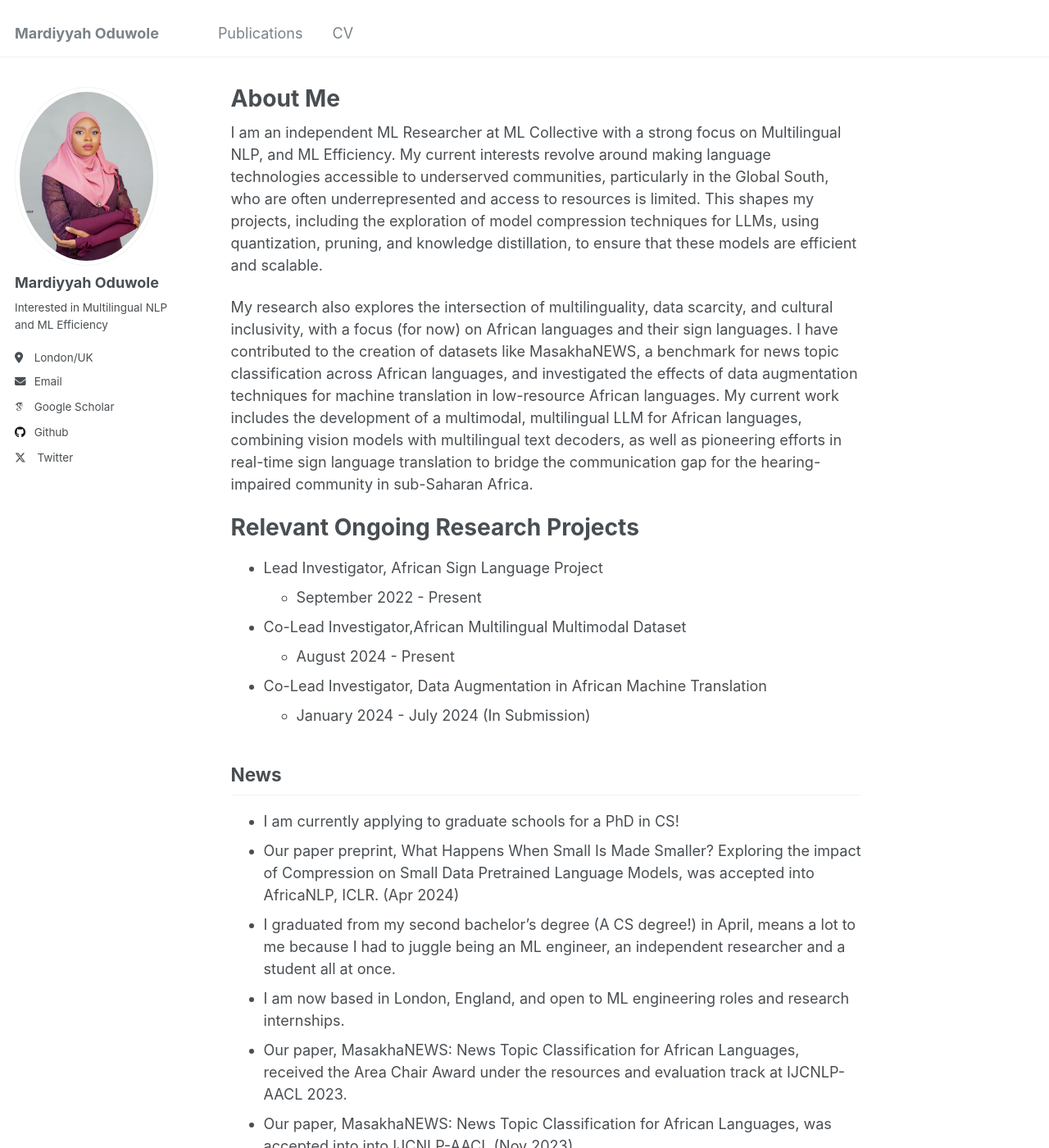
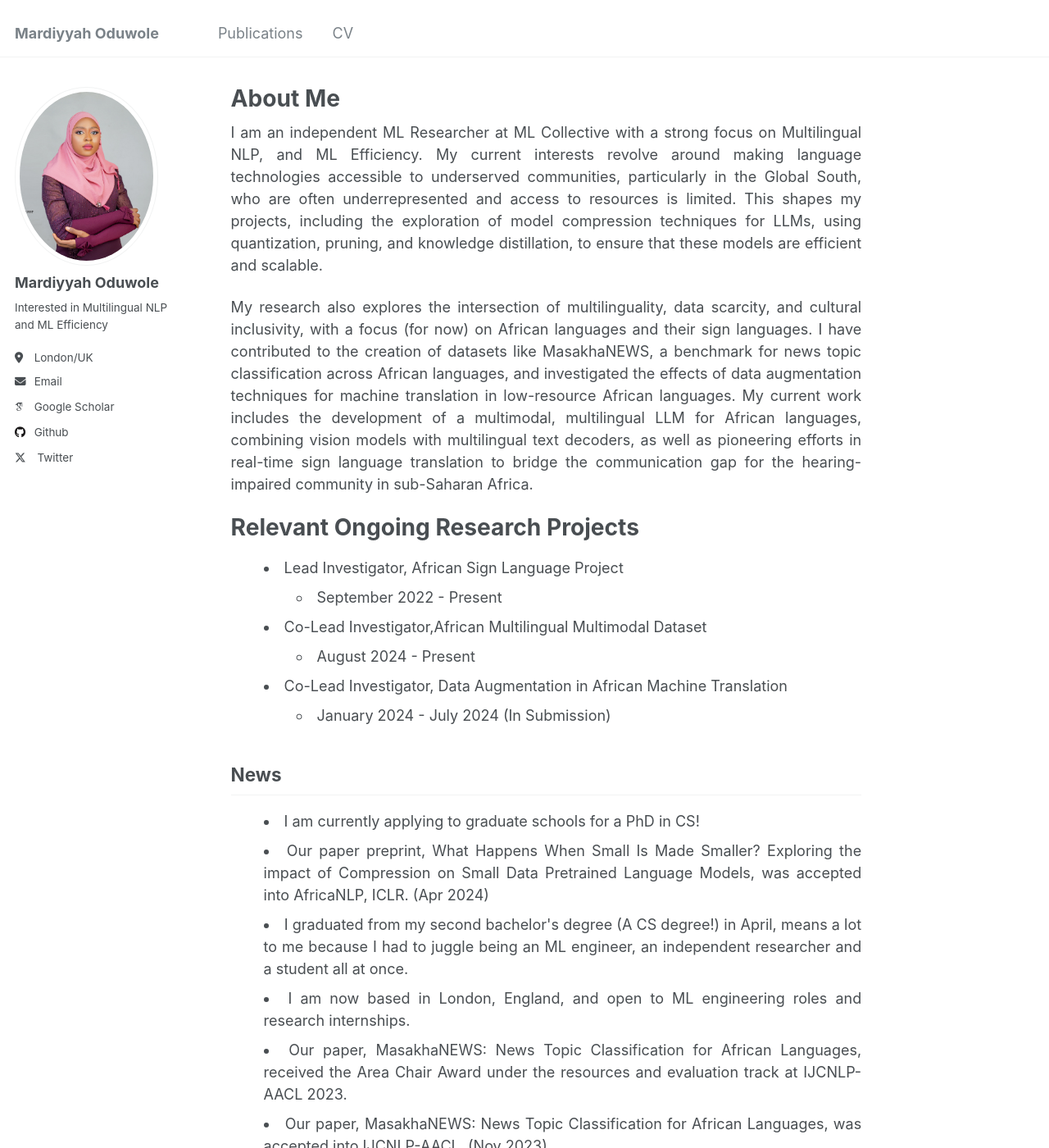
Before and after one commit to hemhemoh/mardiyyahoduwole.github.io, a Jekyll site: the page built from _pages/about.md, in a window 1280 px wide and 1400 px high. Shown: the whole window at 82% size. Built offline with Jekyll 4.4.1, drawn with Linux system fonts in a browser that asks for light colours; some web fonts are replaced; some of the changed text lies outside the part shown.

Commit message:
more changes

```diff
--- a/_pages/about.md
+++ b/_pages/about.md
@@ -6,10 +6,13 @@ author_profile: true
 redirect_from:
   - /about/
   - /about.html
+
+
 ---
-I am an independent ML Researcher at ML Collective with a strong focus on Multilingual NLP, and ML Efficiency. My current interests revolve around making language technologies accessible to underserved communities, particularly in the Global South, who are often underrepresented and access to resources is limited. This shapes my projects, including the exploration of model compression techniques for LLMs, using quantization, pruning, and knowledge distillation, to ensure that these models are efficient and scalable.
+<p align="justify"> I am an independent ML Researcher at ML Collective with a strong focus on Multilingual NLP, and ML Efficiency. My current interests revolve around making language technologies accessible to underserved communities, particularly in the Global South, who are often underrepresented and access to resources is limited. This shapes my projects, including the exploration of model compression techniques for LLMs, using quantization, pruning, and knowledge distillation, to ensure that these models are efficient and scalable. </p>
 
-My research also explores the intersection of multilinguality, data scarcity, and cultural inclusivity, with a focus (for now) on African languages and their sign languages. I have contributed to the creation of datasets like MasakhaNEWS, a benchmark for news topic classification across African languages, and investigated the effects of data augmentation techniques for machine translation in low-resource African languages. My current work includes the development of a multimodal, multilingual LLM for African languages, combining vision models with multilingual text decoders, as well as pioneering efforts in real-time sign language translation to bridge the communication gap for the hearing-impaired community in sub-Saharan Africa.
+<p align="justify"> My research also explores the intersection of multilinguality, data scarcity, and cultural inclusivity, with a focus (for now) on African languages and their sign languages. I have contributed to the creation of datasets like MasakhaNEWS, a benchmark for news topic classification across African languages, and investigated the effects of data augmentation techniques for machine translation in low-resource African languages. My current work includes the development of a multimodal, multilingual LLM for African languages, combining vision models with multilingual text decoders, as well as pioneering efforts in real-time sign language translation to bridge the communication gap for the hearing-impaired community in sub-Saharan Africa. </p>
+
 
 
 Relevant Ongoing Research Projects
@@ -24,15 +27,19 @@ Relevant Ongoing Research Projects
 
 News
 ------
-* I am currently applying to graduate schools for a PhD in CS!
-* Our paper preprint, What Happens When Small Is Made Smaller? Exploring the impact of Compression on Small Data Pretrained Language Models, was accepted into AfricaNLP, ICLR. (Apr 2024)
-* I graduated from my second bachelor's degree (A CS degree!) in April, means a lot to me because I had to juggle being an ML engineer, an independent researcher and a student all at once.
-* I am now based in London, England, and open to ML engineering roles and research internships.
-* Our paper, MasakhaNEWS: News Topic Classification for African Languages, received the Area Chair Award under the resources and evaluation track at IJCNLP-AACL 2023.
-* Our paper, MasakhaNEWS: News Topic Classification for African Languages, was accepted into into IJCNLP-AACL.(Nov 2023)
-* Won a Poster Award at Deep Learning Indaba 2023: Showcased my research work, ”What Happens When Small Is Made Smaller,” at the 2023 edition of Deep Learning Indaba and won an award for this.
-* I am always in need of compute for my research PROJECTS, so if you have some to spare, send them my way.
-* Our paper, MasakhaNEWS: News Topic Classification for African Languages, won the Best Paper Award at the 2023 ICLR AfricaNLP workshop.
-* Our paper, MasakhaNEWS: News Topic Classification for African Languages, was accepted into AfricaNLP, ICLR. (Apr 2023)
-* My team was among one of the 10 teams that won the Ideathon Award at Deep Learning Indaba 2022, this came with mentorship from top researchers(Isabelle Guyon) and Engineers(Megumi Sano) at Google and compute from the CURE team.
-* Was recognized as one of the Top 10 Female Data Scientists in Nigeria by Data Science Nigeria two years in a row (2020&2021)
+
+
+<ul>
+  <li>I am currently applying to graduate schools for a PhD in CS! </li>
+  <li>Our paper preprint, What Happens When Small Is Made Smaller? Exploring the impact of Compression on Small Data Pretrained Language Models, was accepted into AfricaNLP, ICLR. (Apr 2024) </li>
+  <li>I graduated from my second bachelor's degree (A CS degree!) in April, means a lot to me because I had to juggle being an ML engineer, an independent researcher and a student all at once. </li>
+  <li>I am now based in London, England, and open to ML engineering roles and research internships. </li>
+  <li>Our paper, MasakhaNEWS: News Topic Classification for African Languages, received the Area Chair Award under the resources and evaluation track at IJCNLP-AACL 2023.</li>
+  <li>Our paper, MasakhaNEWS: News Topic Classification for African Languages, was accepted into IJCNLP-AACL. (Nov 2023)</li>
+  <li>Won a Poster Award at Deep Learning Indaba 2023: Showcased my research work, “What Happens When Small Is Made Smaller,” at the 2023 edition of Deep Learning Indaba and won an award for this.</li>
+  <li>I am always in need of compute for my research PROJECTS, so if you have some to spare, send them my way.</li>
+  <li>Our paper, MasakhaNEWS: News Topic Classification for African Languages, won the Best Paper Award at the 2023 ICLR AfricaNLP workshop.</li>
+  <li>Our paper, MasakhaNEWS: News Topic Classification for African Languages, was accepted into AfricaNLP, ICLR. (Apr 2023)</li>
+  <li>My team was among one of the 10 teams that won the Ideathon Award at Deep Learning Indaba 2022, this came with mentorship from top researchers (Isabelle Guyon) and Engineers (Megumi Sano) at Google and compute from the CURE team.</li>
+  <li>I was recognized as one of the Top 10 Female Data Scientists in Nigeria by Data Science Nigeria two years in a row (2020 & 2021).</li>
+</ul>
--- a/assets/css/main.scss
+++ b/assets/css/main.scss
@@ -39,3 +39,8 @@
 @import "vendor/font-awesome/brands";
 @import "vendor/magnific-popup/magnific-popup";
 @import "print";
+
+ul {
+    text-align: justify; /* Applies justification */
+    list-style-position: inside; /* Aligns bullets with justified text */
+  }
```
